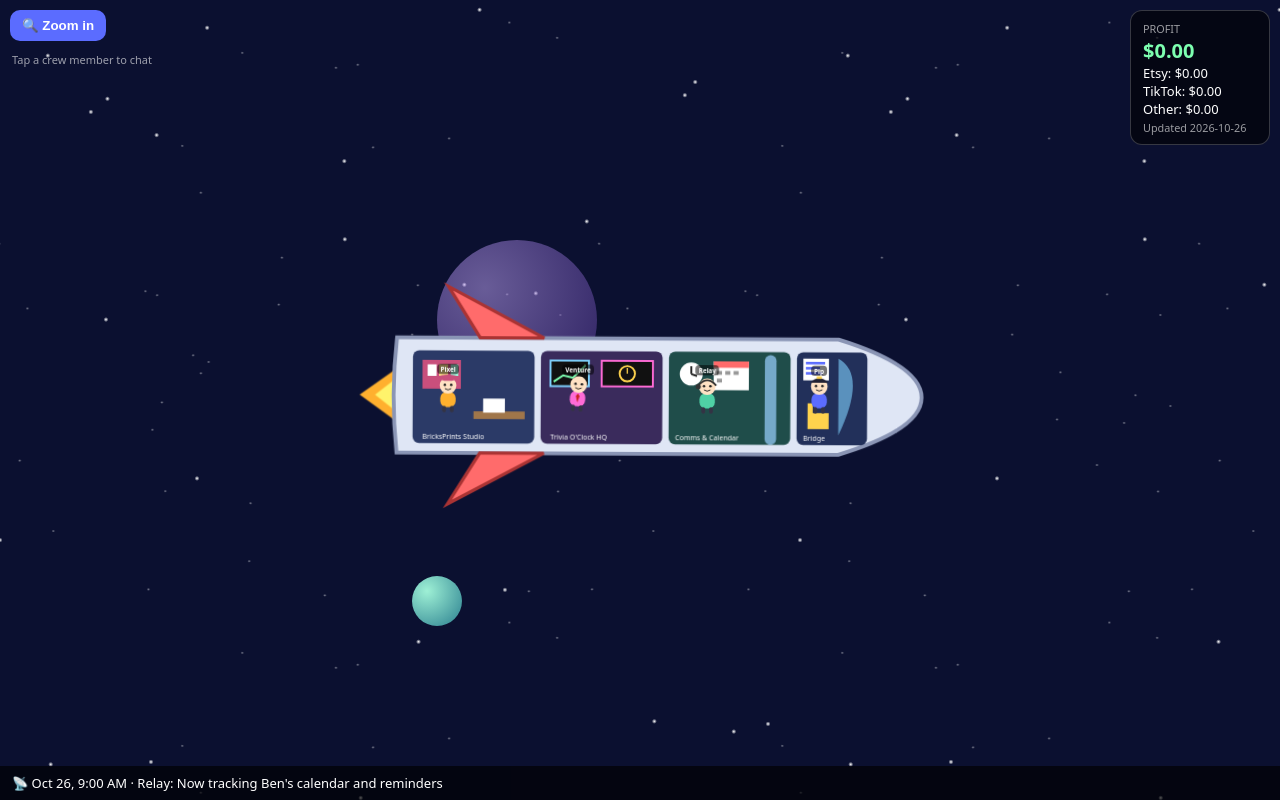
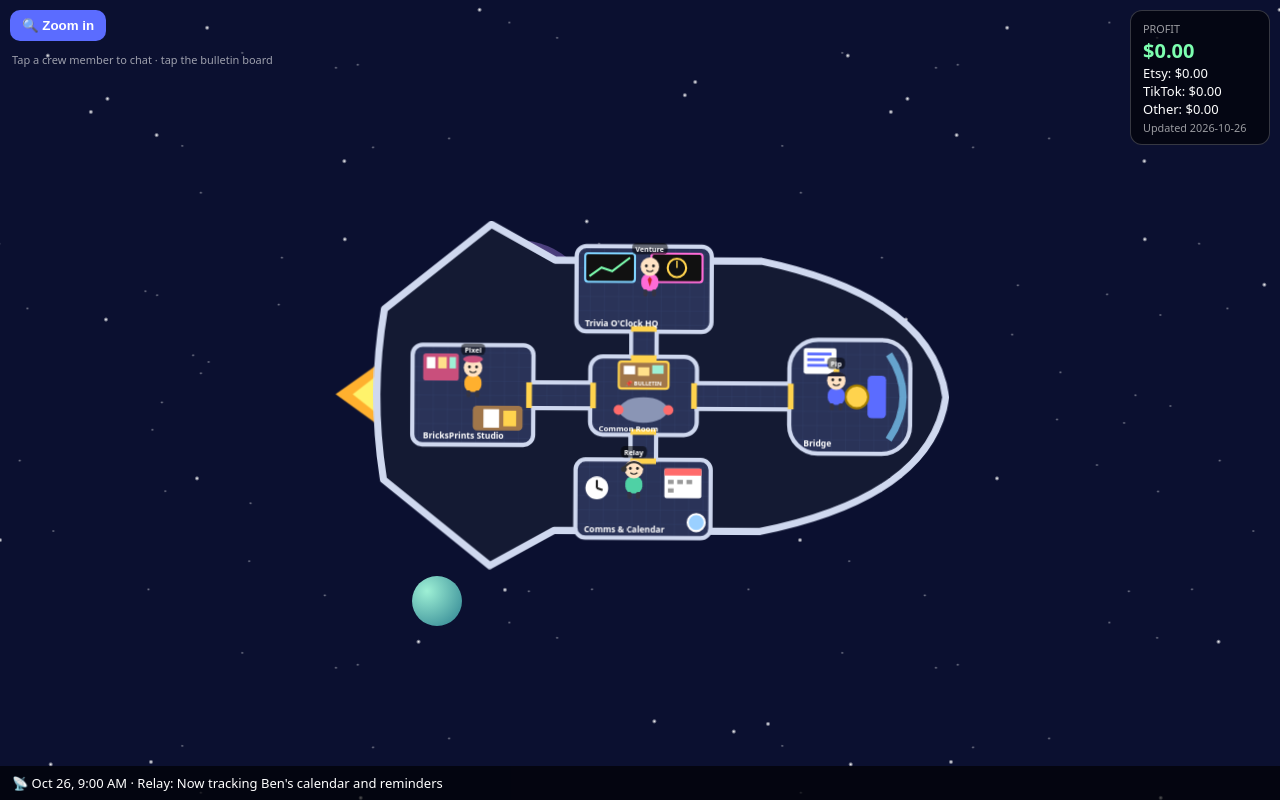
Before and after one commit to InitialBrick/crew-ship, a plain HTML site: page index.html in a window 1280 px wide. Drawn offline with Linux system fonts and the light colour scheme.

Commit message:
Top-down Among Us-style ship, common room + bulletin board

```diff
--- a/activity.json
+++ b/activity.json
@@ -1,7 +1,34 @@
 [
- {"time":"2026-10-26T19:40:00+09:00","bot":"Pip","text":"Started building the crew ship app","room":"bridge"},
- {"time":"2026-10-26T18:00:00+09:00","bot":"Relay","text":"Now tracking Ben's calendar and reminders","room":"comms"},
- {"time":"2026-10-26T17:00:00+09:00","bot":"Venture","text":"Trivia O'Clock goes daily starting tomorrow","room":"studio"},
- {"time":"2026-10-26T16:00:00+09:00","bot":"Pixel","text":"Posting Pinterest pins for free traffic","room":"design"},
- {"time":"2026-10-26T15:00:00+09:00","bot":"Pixel","text":"Etsy shop BricksPrints launched","room":"design"}
+ {
+  "time": "2026-10-26T19:40:00+09:00",
+  "bot": "Pip",
+  "text": "Crew Ship app launched",
+  "room": "bridge",
+  "type": "accomplishment"
+ },
+ {
+  "time": "2026-10-26T18:00:00+09:00",
+  "bot": "Relay",
+  "text": "Now tracking Ben's calendar and reminders",
+  "room": "comms"
+ },
+ {
+  "time": "2026-10-26T17:00:00+09:00",
+  "bot": "Venture",
+  "text": "Trivia O'Clock goes daily starting tomorrow",
+  "room": "studio"
+ },
+ {
+  "time": "2026-10-26T16:00:00+09:00",
+  "bot": "Pixel",
+  "text": "Posting Pinterest pins for free traffic",
+  "room": "design"
+ },
+ {
+  "time": "2026-10-26T15:00:00+09:00",
+  "bot": "Pixel",
+  "text": "Etsy shop BricksPrints launched",
+  "room": "design",
+  "type": "accomplishment"
+ }
 ]
--- a/index.html
+++ b/index.html
@@ -8,11 +8,11 @@
 @keyframes drift{from{transform:translateX(0)}to{transform:translateX(-50%)}}
 .planet{position:absolute;border-radius:50%;animation:pass linear infinite}
 @keyframes pass{from{left:110%}to{left:-30%}}
-#world{position:absolute;left:50%;top:50%;width:900px;height:420px;margin:-210px 0 0 -450px;transition:transform .8s ease;}
+#world{position:absolute;left:50%;top:50%;width:900px;height:560px;margin:-280px 0 0 -450px;transition:transform .8s ease;}
 #bob{width:100%;height:100%;animation:bob 4s ease-in-out infinite}
 @keyframes bob{50%{transform:translateY(-12px) rotate(.6deg)}}
 .flame{animation:fl .2s infinite alternate}@keyframes fl{to{transform:scaleX(.8)}}
-.bot{position:absolute;width:44px;height:64px;transition:left 3s linear,top 3s linear;cursor:pointer;z-index:5}
+.bot{position:absolute;width:44px;height:64px;transition:left 1.2s linear,top 1.2s linear;cursor:pointer;z-index:5}
 .bot svg{animation:idle 1.6s ease-in-out infinite}.bot.walk svg{animation:walk .35s infinite alternate}
 @keyframes idle{50%{transform:translateY(-2px)}}@keyframes walk{from{transform:rotate(-6deg)}to{transform:rotate(6deg) translateY(-3px)}}
 .tag{position:absolute;top:-14px;left:50%;transform:translateX(-50%);font-size:10px;font-weight:700;background:#0008;padding:1px 5px;border-radius:6px;white-space:nowrap}
@@ -29,32 +29,45 @@
 <div class="planet" style="top:72%;width:50px;height:50px;background:radial-gradient(circle at 30% 30%,#9ef0d5,#2a7f8f);animation-duration:45s;animation-delay:-20s"></div>
 <div class="planet" style="top:30%;width:160px;height:160px;opacity:.5;background:radial-gradient(circle at 30% 30%,#c7a8ff,#4b2c8f);animation-duration:120s;animation-delay:-60s"></div></div>
 <div id="world"><div id="bob">
-<svg viewBox="0 0 900 420" width="900" height="420" style="position:absolute;inset:0">
-<g class="flame" style="transform-origin:60px 210px"><path d="M70 170 L0 210 L70 250Z" fill="#ffb02e"/><path d="M70 185 L30 210 L70 235Z" fill="#fff36b"/></g>
-<path d="M70 120 Q60 210 70 300 L760 300 Q890 260 890 210 Q890 160 760 120Z" fill="#dfe6f5" stroke="#8a95b5" stroke-width="6"/>
-<path d="M200 120 L150 40 L300 120Z M200 300 L150 380 L300 300Z" fill="#ff6b6b" stroke="#a33" stroke-width="5"/>
-<g id="rooms">
-<rect x="95" y="140" width="190" height="145" rx="10" fill="#2b3a67"/>
-<rect x="295" y="140" width="190" height="145" rx="10" fill="#3a2b5c"/>
-<rect x="495" y="140" width="190" height="145" rx="10" fill="#1f4d4a"/>
-<rect x="695" y="140" width="110" height="145" rx="10" fill="#22305a"/>
-<!-- design studio (Pixel) -->
-<rect x="110" y="155" width="60" height="45" fill="#c94f7c"/><rect x="118" y="162" width="14" height="18" fill="#fff"/><rect x="136" y="162" width="14" height="18" fill="#ffe08a"/><rect x="154" y="162" width="12" height="18" fill="#9ef0d5"/>
-<rect x="190" y="235" width="80" height="12" fill="#a0764a"/><rect x="205" y="215" width="34" height="22" fill="#fff"/><text x="110" y="278" font-size="11" fill="#fff">BricksPrints Studio</text>
-<!-- trivia studio (Venture) -->
-<rect x="310" y="155" width="60" height="40" fill="#111" stroke="#7fd3ff" stroke-width="3"/><polyline points="315,188 330,178 345,182 365,162" fill="none" stroke="#7dffb0" stroke-width="3"/>
-<rect x="390" y="155" width="80" height="40" fill="#111" stroke="#ff6bd6" stroke-width="3"/><circle cx="430" cy="175" r="12" fill="none" stroke="#ffd34d" stroke-width="3"/><line x1="430" y1="175" x2="430" y2="166" stroke="#ffd34d" stroke-width="2"/>
-<text x="310" y="278" font-size="11" fill="#fff">Trivia O'Clock HQ</text>
-<!-- comms (Relay) -->
-<circle cx="530" cy="175" r="18" fill="#fff"/><line x1="530" y1="175" x2="530" y2="163" stroke="#222" stroke-width="3"/><line x1="530" y1="175" x2="539" y2="178" stroke="#222" stroke-width="3"/>
-<rect x="565" y="155" width="55" height="45" fill="#fff"/><rect x="565" y="155" width="55" height="10" fill="#ff6b6b"/><g fill="#999"><rect x="570" y="170" width="8" height="6"/><rect x="583" y="170" width="8" height="6"/><rect x="596" y="170" width="8" height="6"/><rect x="570" y="182" width="8" height="6"/></g>
-<rect x="645" y="145" width="18" height="140" rx="9" fill="#9ad0ff" opacity=".7"/><text x="505" y="278" font-size="11" fill="#fff">Comms &amp; Calendar</text>
-<!-- bridge (Pip) -->
-<path d="M760 150 Q805 175 760 270" fill="#7fd3ff" opacity=".6"/><rect x="705" y="150" width="40" height="34" fill="#fff"/><g fill="#5b6cff"><rect x="709" y="155" width="30" height="4"/><rect x="709" y="163" width="22" height="4"/><rect x="709" y="171" width="26" height="4"/></g>
-<path d="M715 235 h30 v25 h-30z M712 220 h8 v40 h-8z" fill="#ffd34d"/><text x="705" y="278" font-size="11" fill="#fff">Bridge</text>
-</g></svg>
+<svg viewBox="0 0 900 560" width="900" height="560" style="position:absolute;inset:0">
+<defs><pattern id="fl" width="20" height="20" patternUnits="userSpaceOnUse"><rect width="20" height="20" fill="#2a3358"/><path d="M0 0H20V20" fill="none" stroke="#33406b" stroke-width="1"/></pattern></defs>
+<g class="flame" style="transform-origin:70px 280px"><path d="M80 240 L10 280 L80 320Z" fill="#ffb02e"/><path d="M80 255 L40 280 L80 305Z" fill="#fff36b"/></g>
+<path d="M90 160 Q70 280 90 400 L240 520 L330 470 L620 470 Q860 420 880 280 Q860 140 620 90 L330 90 L240 40Z" fill="#141a33" stroke="#cfd8ef" stroke-width="10" stroke-linejoin="round"/>
+<g fill="url(#fl)" stroke="#cfd8ef" stroke-width="6" stroke-linejoin="round">
+<rect x="130" y="210" width="170" height="140" rx="14"/>
+<rect x="360" y="70" width="190" height="120" rx="14"/>
+<rect x="360" y="370" width="190" height="110" rx="14"/>
+<rect x="660" y="200" width="170" height="160" rx="40"/>
+<rect x="380" y="225" width="150" height="110" rx="18"/>
+</g>
+<g fill="url(#fl)"><rect x="294" y="262" width="92" height="36"/><rect x="524" y="262" width="142" height="36"/><rect x="437" y="184" width="36" height="47"/><rect x="437" y="329" width="36" height="47"/></g>
+<g stroke="#cfd8ef" stroke-width="6"><path d="M297 262H383M297 298H383M527 262H663M527 298H663M437 187V228M473 187V228M437 332V373M473 332V373"/></g>
+<g fill="#ffd34d"><rect x="290" y="262" width="8" height="36"/><rect x="380" y="262" width="8" height="36"/><rect x="522" y="262" width="8" height="36"/><rect x="658" y="262" width="8" height="36"/><rect x="437" y="182" width="36" height="8"/><rect x="437" y="223" width="36" height="8"/><rect x="437" y="327" width="36" height="8"/><rect x="437" y="368" width="36" height="8"/></g>
+<!-- Pixel studio -->
+<rect x="145" y="222" width="50" height="38" fill="#c94f7c" rx="4"/><rect x="150" y="227" width="12" height="16" fill="#fff"/><rect x="166" y="227" width="12" height="16" fill="#ffe08a"/><rect x="182" y="227" width="9" height="16" fill="#9ef0d5"/>
+<rect x="215" y="295" width="70" height="35" rx="6" fill="#a0764a"/><rect x="230" y="300" width="22" height="26" fill="#fff"/><rect x="258" y="302" width="18" height="22" fill="#ffd34d"/>
+<text x="145" y="342" font-size="12" fill="#fff" font-weight="700">BricksPrints Studio</text>
+<!-- Venture -->
+<rect x="372" y="80" width="70" height="40" rx="4" fill="#111" stroke="#7fd3ff" stroke-width="3"/><polyline points="378,112 395,100 410,105 435,86" fill="none" stroke="#7dffb0" stroke-width="3"/>
+<rect x="465" y="80" width="72" height="40" rx="4" fill="#111" stroke="#ff6bd6" stroke-width="3"/><circle cx="501" cy="100" r="13" fill="none" stroke="#ffd34d" stroke-width="3"/><line x1="501" y1="100" x2="501" y2="90" stroke="#ffd34d" stroke-width="2"/>
+<text x="372" y="182" font-size="12" fill="#fff" font-weight="700">Trivia O'Clock HQ</text>
+<!-- Relay -->
+<circle cx="390" cy="410" r="16" fill="#fff"/><line x1="390" y1="410" x2="390" y2="399" stroke="#222" stroke-width="3"/><line x1="390" y1="410" x2="398" y2="413" stroke="#222" stroke-width="3"/>
+<rect x="485" y="382" width="52" height="42" fill="#fff" rx="3"/><rect x="485" y="382" width="52" height="10" fill="#ff6b6b"/><g fill="#999"><rect x="490" y="398" width="8" height="6"/><rect x="503" y="398" width="8" height="6"/><rect x="516" y="398" width="8" height="6"/><rect x="490" y="410" width="8" height="6"/></g>
+<circle cx="530" cy="458" r="12" fill="#9ad0ff" stroke="#fff" stroke-width="3"/><text x="372" y="472" font-size="12" fill="#fff" font-weight="700">Comms &amp; Calendar</text>
+<!-- Bridge -->
+<path d="M800 220 Q840 280 800 340" fill="none" stroke="#7fd3ff" stroke-width="10" opacity=".7"/>
+<rect x="770" y="250" width="26" height="60" rx="6" fill="#5b6cff"/><circle cx="755" cy="280" r="16" fill="#ffd34d" stroke="#a07b00" stroke-width="3"/>
+<rect x="680" y="212" width="46" height="36" rx="3" fill="#fff"/><g fill="#5b6cff"><rect x="685" y="218" width="34" height="4"/><rect x="685" y="226" width="24" height="4"/><rect x="685" y="234" width="30" height="4"/></g>
+<text x="680" y="350" font-size="12" fill="#fff" font-weight="700">Bridge</text>
+<!-- Common -->
+<ellipse cx="455" cy="300" rx="34" ry="18" fill="#8a95b5"/><circle cx="420" cy="300" r="7" fill="#ff6b6b"/><circle cx="490" cy="300" r="7" fill="#ff6b6b"/>
+<g id="board" style="cursor:pointer"><rect x="420" y="232" width="70" height="38" rx="4" fill="#a0764a" stroke="#ffd34d" stroke-width="3"/><rect x="427" y="238" width="16" height="12" fill="#fff"/><rect x="447" y="240" width="16" height="12" fill="#ffe08a"/><rect x="467" y="237" width="16" height="12" fill="#9ef0d5"/><text x="455" y="265" font-size="8" fill="#fff" text-anchor="middle" font-weight="700">📌 BULLETIN</text></g>
+<text x="392" y="330" font-size="11" fill="#fff" font-weight="700">Common Room</text>
+</svg>
 <div id="bots"></div></div></div>
-<button id="zoom">🔍 Zoom in</button><div class="hint">Tap a crew member to chat</div>
+<div id="panel" style="display:none;position:fixed;left:50%;top:50%;transform:translate(-50%,-50%);width:min(90vw,360px);max-height:70vh;overflow:auto;background:#fff8e6;color:#222;border:5px solid #a0764a;border-radius:16px;padding:14px;z-index:30;box-shadow:0 10px 30px #000a"><b style="font-size:18px">📌 Crew Accomplishments</b><div id="acc"></div><button onclick="panel.style.display='none'" style="margin-top:10px;border:0;background:#5b6cff;color:#fff;padding:8px 14px;border-radius:10px">Close</button></div>
+<button id="zoom">🔍 Zoom in</button><div class="hint">Tap a crew member to chat · tap the bulletin board</div>
 <div id="hud"><small>PROFIT</small><div class="tot" id="ptot">$0.00</div><div id="prows"></div><small id="pupd"></small></div>
 <div id="ticker">Loading activity…</div>
 <div id="bubble"></div>
@@ -62,7 +75,8 @@
 const W=document.getElementById('world'),stars=(n,s,c)=>{let g='';for(let i=0;i<n;i++)g+=`radial-gradient(${s}px ${s}px at ${Math.random()*100}% ${Math.random()*100}%,${c},transparent)`+(i<n-1?',':'');return g};
 stars1.style.backgroundImage=stars(40,1.5,'#fff8');stars1.style.backgroundSize='600px 600px';
 stars2.style.backgroundImage=stars(25,2.5,'#fff');stars2.style.backgroundSize='800px 800px';
-const ROOMS={design:[150,225],studio:[350,225],comms:[560,225],bridge:[735,225]};
+const ROOMS={design:[215,280],studio:[455,140],comms:[455,430],bridge:[730,290],common:[455,325]};
+const DOOR={design:[340,280],studio:[455,205],comms:[455,355],bridge:[595,280],common:[455,325]};
 const CREW=[
 {n:'Pip',id:'d1d562e8-8e61-4836-890f-501af6a8fb51',home:'bridge',c:'#5b6cff',hat:'cap',lines:["Captain on deck! What's the mission?","Task board's looking good today.","Keeping the crew on course.","Steady as she goes."]},
 {n:'Venture',id:'512f2eb0-3d6f-41df-8245-91b5d665bc3c',home:'studio',c:'#ff6bd6',hat:'tie',lines:["Trivia O'Clock: guess before the timer!","Hook in the first second — always.","Checking today's views and follows.","Growth is a daily habit."]},
@@ -73,17 +87,22 @@ const bd=document.getElementById('bots');
 CREW.forEach(b=>{const e=document.createElement('div');e.className='bot';
 e.innerHTML=`<span class="tag">${b.n}</span><svg viewBox="0 0 44 64" width="44" height="64"><rect x="10" y="30" width="24" height="24" rx="10" fill="${b.c}"/><circle cx="22" cy="20" r="13" fill="#ffe2c4"/><circle cx="17" cy="19" r="2" fill="#222"/><circle cx="27" cy="19" r="2" fill="#222"/><path d="M17 25 Q22 29 27 25" stroke="#222" stroke-width="1.5" fill="none"/>${hats[b.hat]}<rect x="13" y="52" width="6" height="10" rx="3" fill="#334"/><rect x="25" y="52" width="6" height="10" rx="3" fill="#334"/></svg>`;
 b.el=e;bd.appendChild(e);place(b,b.home,0);e.onclick=ev=>{ev.stopPropagation();talk(b)}});
-function place(b,room,j=40){const[x,y]=ROOMS[room]||ROOMS[b.home];const nx=x-22+(Math.random()-.5)*j;const old=parseFloat(b.el.style.left)||nx;b.el.style.left=nx+'px';b.el.style.top=(y-50)+'px';b.room=room;if(Math.abs(old-nx)>5){b.el.classList.add('walk');setTimeout(()=>b.el.classList.remove('walk'),3000)}}
-setInterval(()=>{const b=CREW[Math.random()*4|0];const r=Math.random();if(r<.3){place(b,CREW[Math.random()*4|0].home)}else if(r<.6)place(b,b.home);else place(b,b.room,30)},3500);
+function setP(b,x,y){b.el.style.left=(x-22)+'px';b.el.style.top=(y-58)+'px'}
+function place(b,room,j=40){room=ROOMS[room]?room:b.home;const[x,y]=ROOMS[room];const t=[x+(Math.random()-.5)*j,y+(Math.random()-.5)*j*.6];
+if(b.room===undefined){b.room=room;b.pos=t;setP(b,...t);return}
+const path=b.room==room?[t]:[DOOR[b.room],ROOMS.common,DOOR[room],t].filter((p,k,a)=>!(b.room=='common'&&k<2)&&!(room=='common'&&k>1)||k==3);
+b.room=room;b.el.classList.add('walk');clearTimeout(b.tm);let k=0;const step=()=>{if(k>=path.length){b.el.classList.remove('walk');return}setP(b,...path[k++]);b.tm=setTimeout(step,1250)};step()}
+setInterval(()=>{const b=CREW[Math.random()*4|0];if(b.el.classList.contains('walk'))return;0&&CREW[Math.random()*4|0];const r=Math.random();if(r<.3){place(b,Math.random()<.4?'common':CREW[Math.random()*4|0].home)}else if(r<.6)place(b,b.home);else place(b,b.room,30)},3500);
 const bub=document.getElementById('bubble');
 function talk(b){const r=b.el.getBoundingClientRect();bub.innerHTML=`<b>${b.n}</b>${b.lines[Math.random()*b.lines.length|0]}<br><a href="grokbot://app/v1/agent?id=${b.id}">Talk to ${b.n}</a>`;bub.style.display='block';bub.style.left=Math.max(8,Math.min(innerWidth-270,r.left-100))+'px';bub.style.top=Math.max(8,r.top-120)+'px'}
 document.body.onclick=()=>bub.style.display='none';
-let z=false,px=0;function fit(){const base=Math.min(innerWidth/900,innerHeight/420);const s=z?Math.max(base,Math.min(innerHeight*.5/420,innerWidth/380)):base*.45;const lim=Math.max(0,(900*s-innerWidth)/2+20);px=z?Math.max(-lim,Math.min(lim,px)):0;W.style.transform=`translateX(${px}px) scale(${s})`;zoom.textContent=z?'🔭 Zoom out':'🔍 Zoom in'}
+let z=false,px=0;function fit(){const base=Math.min(innerWidth/900,innerHeight/420);const base2=Math.min(innerWidth/900,innerHeight/560);const s=z?Math.max(base2,Math.min(innerHeight*.6/560,innerWidth/420)):base2*.5;const lim=Math.max(0,(900*s-innerWidth)/2+20);px=z?Math.max(-lim,Math.min(lim,px)):0;W.style.transform=`translateX(${px}px) scale(${s})`;zoom.textContent=z?'🔭 Zoom out':'🔍 Zoom in'}
 zoom.onclick=e=>{e.stopPropagation();z=!z;fit()};addEventListener('resize',fit);fit();
 let d0=0;addEventListener('touchmove',e=>{if(e.touches.length==2){const d=Math.hypot(e.touches[0].clientX-e.touches[1].clientX,e.touches[0].clientY-e.touches[1].clientY);if(d0){if(d-d0>40&&!z){z=true;fit()}if(d0-d>40&&z){z=false;fit()}}else d0=d}},{passive:true});addEventListener('touchend',()=>d0=0);
 let dx=null;addEventListener('pointerdown',e=>dx=e.clientX);addEventListener('pointermove',e=>{if(dx!==null&&z){px+=e.clientX-dx;dx=e.clientX;W.style.transition='none';fit()}});addEventListener('pointerup',()=>{dx=null;W.style.transition=''});
 addEventListener('wheel',e=>{z=e.deltaY<0;fit()});
 fetch('activity.json?'+Date.now()).then(r=>r.json()).then(a=>{a.sort((x,y)=>new Date(y.time)-new Date(x.time));
+document.getElementById('board').onclick=e=>{e.stopPropagation();const L=a.filter(x=>x.type=='accomplishment');acc.innerHTML=L.length?L.map(x=>`<div style="margin-top:10px;padding:8px;background:#fff;border-radius:8px">🏆 <b>${x.text}</b><br><small>${x.bot} · ${new Date(x.time).toLocaleDateString()}</small></div>`).join(''):'<p>No accomplishments yet.</p>';panel.style.display='block'};
 a.slice(0,3).forEach(en=>{const b=CREW.find(c=>c.n==en.bot);if(b&&en.room)place(b,en.room)});
 let i=0;const show=()=>{const en=a[i++%Math.min(a.length,8)];ticker.textContent=`📡 ${new Date(en.time).toLocaleString([], {month:'short',day:'numeric',hour:'numeric',minute:'2-digit'})} · ${en.bot}: ${en.text}`};show();setInterval(show,5000)}).catch(()=>ticker.textContent='No activity yet');
 fetch('profits.json?'+Date.now()).then(r=>r.json()).then(p=>{const f=v=>'$'+Number(v).toFixed(2);let t=0;prows.innerHTML=Object.entries(p.sources).map(([k,v])=>{t+=+v;return`<div>${k}: ${f(v)}</div>`}).join('');ptot.textContent=f(t);pupd.textContent='Updated '+p.updated});
```
Also changed, not shown: 1 other file.
